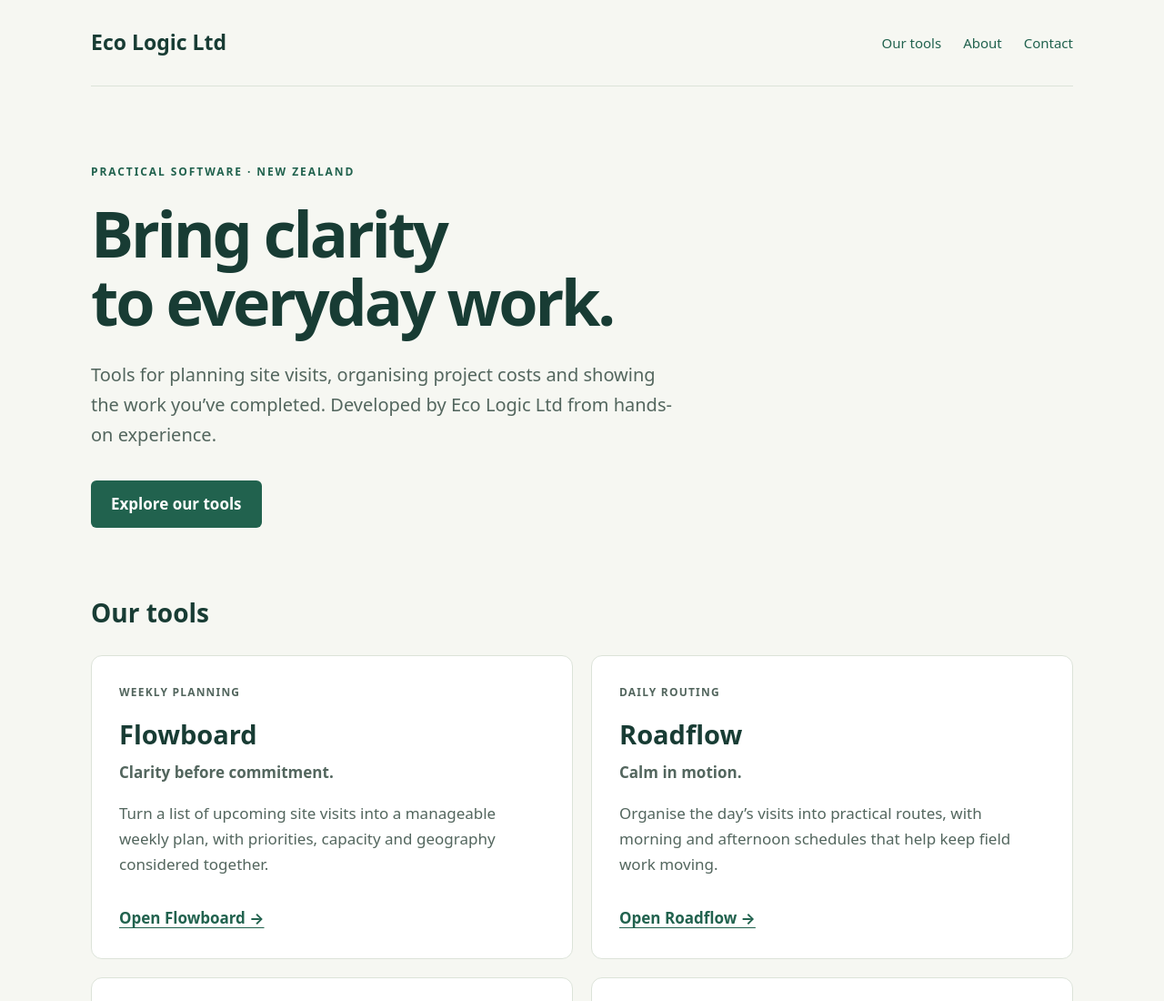
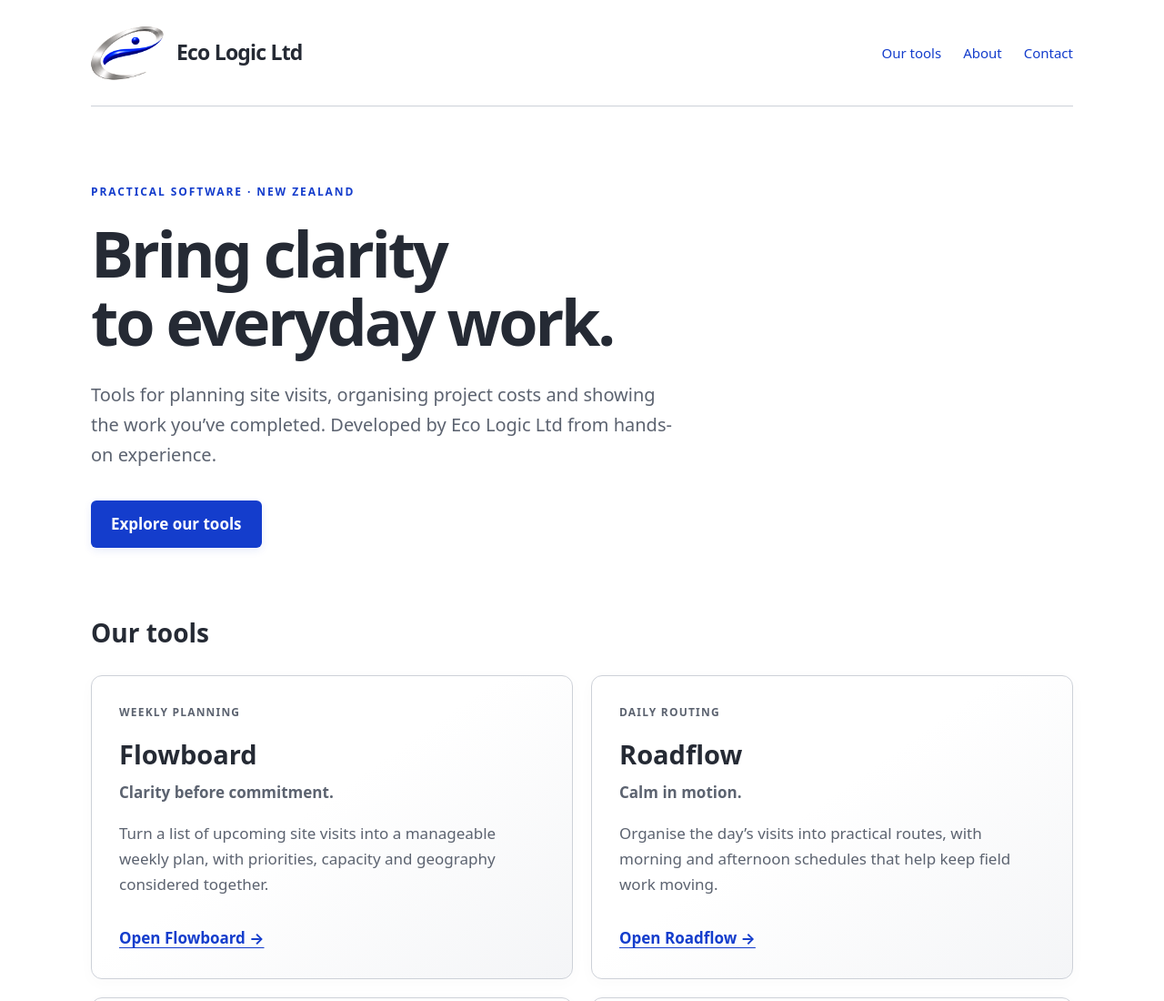
Before and after one commit to roadflow-ben/ecologic-website, a plain HTML site: page index.html in a window 1280 px wide. Shown: the top 1100 px of the page at 91% size. Drawn offline with Linux system fonts and the light colour scheme.

Commit message:
Apply Eco Logic cobalt and silver branding across website pages

```diff
--- /dev/null
+++ b/assets/brand.css
@@ -0,0 +1,55 @@
+/* Eco Logic: cobalt, brushed silver, charcoal and white. */
+:root {
+  --cobalt: #143dcc;
+  --ink: #252a34;
+  --muted: #5c6370;
+  --silver: #cdd1d8;
+  --paper: #fff;
+}
+header { align-items: center; }
+.brand {
+  display: inline-flex;
+  align-items: center;
+  gap: 14px;
+  color: var(--ink);
+  font-size: 23px;
+  font-weight: 750;
+  letter-spacing: -.035em;
+  text-decoration: none;
+  white-space: nowrap;
+}
+.brand-mark {
+  display: block;
+  position: relative;
+  overflow: hidden;
+  flex: 0 0 80px;
+  width: 80px;
+  height: 60px;
+}
+.brand-mark img {
+  position: absolute;
+  width: 126px;
+  height: auto;
+  max-width: none;
+  left: -23px;
+  top: -11px;
+  mix-blend-mode: multiply;
+  filter: contrast(1.12);
+}
+a:hover { color: #092790; }
+.brand:hover { color: var(--ink); }
+.button { background: var(--cobalt); box-shadow: 0 3px 10px #143dcc18; }
+.button:hover { background: #092790; color: #fff; }
+article {
+  background: linear-gradient(145deg, #fff 45%, #f4f5f7);
+  box-shadow: 0 4px 18px #252a3406;
+}
+.contact {
+  background: linear-gradient(110deg, #f5f6f8, #e7e9ee 50%, #f5f6f8);
+  border: 1px solid var(--silver);
+}
+footer { color: var(--muted); }
+@media (max-width: 620px) {
+  .brand { font-size: 22px; gap: 12px; }
+  header { align-items: flex-start; }
+}
--- a/index.html
+++ b/index.html
@@ -9,11 +9,11 @@
   <style>
     :root {
       color-scheme: light;
-      --ink: #183c34;
-      --green: #21624e;
-      --muted: #53665e;
-      --paper: #f6f7f2;
-      --line: #dce3d9;
+      --ink: #252a34;
+      --cobalt: #143dcc;
+      --muted: #5c6370;
+      --paper: #ffffff;
+      --line: #cdd1d8;
     }
     * { box-sizing: border-box; }
     body {
@@ -22,9 +22,9 @@
       color: var(--ink);
       font: 17px/1.65 system-ui, -apple-system, sans-serif;
     }
-    a { color: var(--green); text-underline-offset: 4px; }
+    a { color: var(--cobalt); text-underline-offset: 4px; }
     a:focus-visible {
-      outline: 3px solid #b46d24;
+      outline: 3px solid #143dcc;
       outline-offset: 5px;
     }
     .wrap { width: min(1080px, 90%); margin: auto; }
@@ -45,7 +45,7 @@
       letter-spacing: .16em;
       font-size: 12px;
       font-weight: 750;
-      color: var(--green);
+      color: var(--cobalt);
     }
     h1 {
       font-size: clamp(38px, 6.5vw, 70px);
@@ -62,7 +62,7 @@
       display: inline-block;
       padding: 12px 22px;
       margin-top: 14px;
-      background: var(--green);
+      background: var(--cobalt);
       color: white;
       text-decoration: none;
       border-radius: 6px;
@@ -107,7 +107,7 @@
       margin: 20px 0 60px;
       padding: 36px;
       border-radius: 12px;
-      background: #e7eee3;
+      background: #f0f2f5;
     }
     .contact h2 { margin: 0 0 12px; }
     .contact p { margin: 8px 0; }
@@ -126,11 +126,12 @@
       .intro { font-size: 18px; }
     }
   </style>
+<link rel="stylesheet" href="/assets/brand.css">
 </head>
 <body>
   <div class="wrap">
     <header>
-      <div class="brand">Eco Logic Ltd</div>
+      <a class="brand" href="/" aria-label="Eco Logic Ltd home"><span class="brand-mark"><img src="/assets/eco-logic-logo.png" alt="" width="1568" height="1003"></span><span>Eco Logic Ltd</span></a>
       <nav aria-label="Main navigation">
         <a href="#tools">Our tools</a>
         <a href="#about">About</a>
```
Also changed, not shown: siteflow/privacy.html (+2 -1 lines), siteflow/support.html (+2 -1 lines), assets/eco-logic-logo.png (added).
